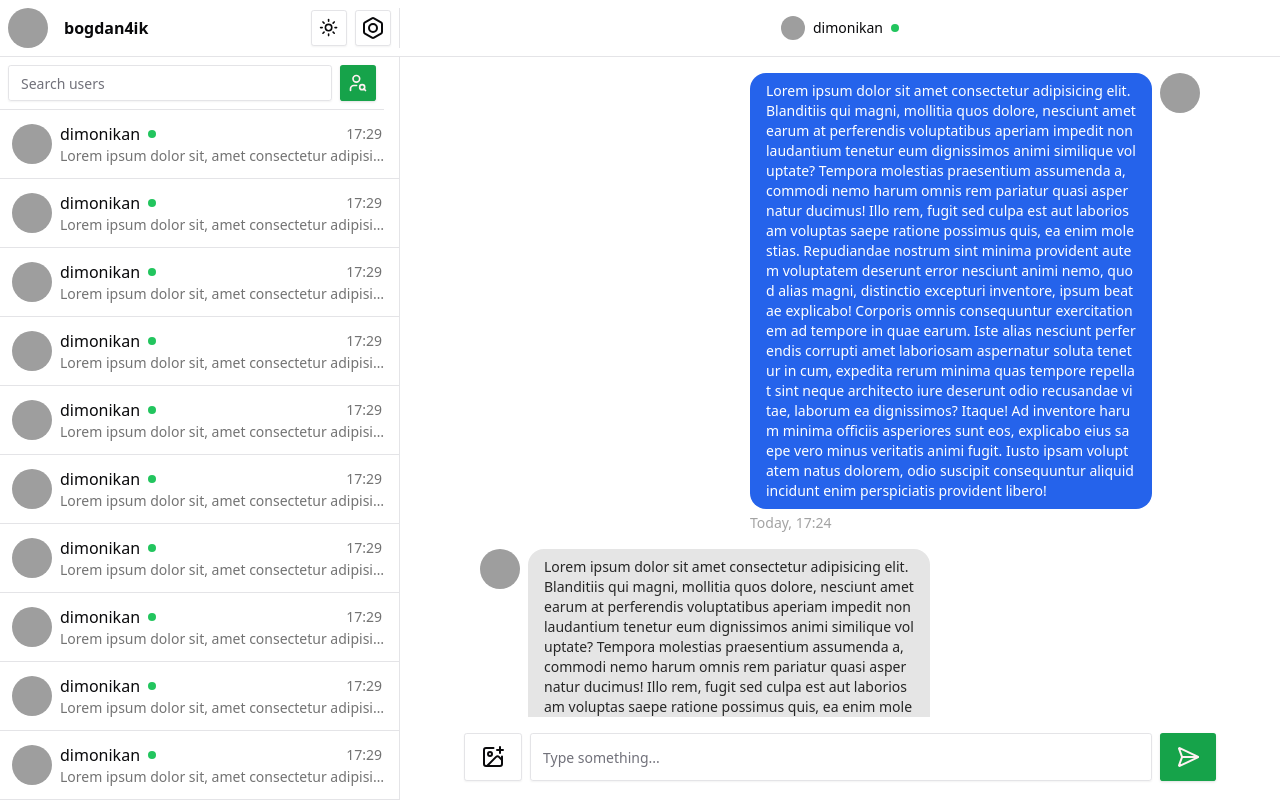
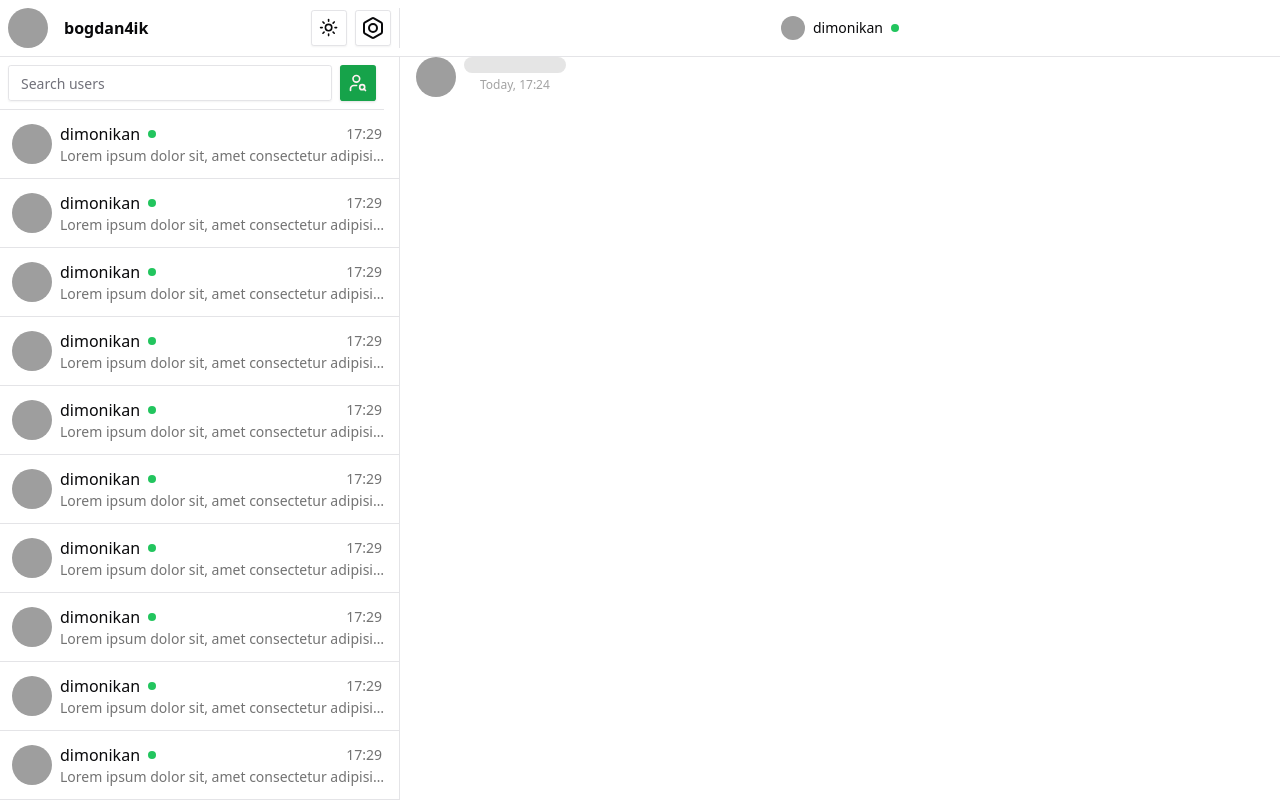
Before and after one commit to tanziqly/ChatApp, a React (Vite) app in the folder client/: page /chat in a window 1280 px wide. Built offline with nearby package versions, Linux system fonts and the light colour scheme; grey boxes are pictures that could not be loaded.

Commit message:
making messages

```diff
--- a/client/src/components/Message.tsx
+++ b/client/src/components/Message.tsx
@@ -1,6 +1,11 @@
 import { Avatar, AvatarFallback, AvatarImage } from "./ui/avatar";
 
-export default function Message({ myMessage }: { myMessage: boolean }) {
+interface Props {
+  myMessage: boolean;
+  children: string;
+}
+
+export default function Message({ myMessage, children }: Props) {
   return (
     <div
       className={`${
@@ -22,31 +27,15 @@ export default function Message({ myMessage }: { myMessage: boolean }) {
               myMessage
                 ? "bg-blue-600 text-white"
                 : "dark:bg-neutral-800 dark:text-white text-neutral-800 bg-neutral-200"
-            }`}
-            style={{ wordBreak: "break-all", overflowWrap: "break-word" }} // Добавлено новое свойство стиля
+            } break-words`} // Используем tailwind классы
+            // Добавлено свойство маркера для разбивки длинных слов
           >
-            Lorem ipsum dolor sit amet consectetur adipisicing elit. Blanditiis
-            qui magni, mollitia quos dolore, nesciunt amet earum at perferendis
-            voluptatibus aperiam impedit non laudantium tenetur eum dignissimos
-            animi similique voluptate? Tempora molestias praesentium assumenda
-            a, commodi nemo harum omnis rem pariatur quasi aspernatur ducimus!
-            Illo rem, fugit sed culpa est aut laboriosam voluptas saepe ratione
-            possimus quis, ea enim molestias. Repudiandae nostrum sint minima
-            provident autem voluptatem deserunt error nesciunt animi nemo, quod
-            alias magni, distinctio excepturi inventore, ipsum beatae explicabo!
-            Corporis omnis consequuntur exercitationem ad tempore in quae earum.
-            Iste alias nesciunt perferendis corrupti amet laboriosam aspernatur
-            soluta tenetur in cum, expedita rerum minima quas tempore repellat
-            sint neque architecto iure deserunt odio recusandae vitae, laborum
-            ea dignissimos? Itaque! Ad inventore harum minima officiis
-            asperiores sunt eos, explicabo eius saepe vero minus veritatis animi
-            fugit. Iusto ipsam voluptatem natus dolorem, odio suscipit
-            consequuntur aliquid incidunt enim perspiciatis provident libero!
+            {children}
           </div>
           <span
             className={`${
               myMessage ? "text-start" : "text-end"
-            } -right-11 text-sm text-neutral-400`}
+            } -right-11 text-xs px-4 text-neutral-400`}
           >
             Today, 17:24
           </span>
--- a/client/src/components/MessageArea.tsx
+++ b/client/src/components/MessageArea.tsx
@@ -1,19 +1,46 @@
-import Message from "./Message";
-import MessageInput from "./MessageInput";
+import { Avatar, AvatarFallback, AvatarImage } from "./ui/avatar";
 
-export default function MessageArea() {
+interface Props {
+  myMessage: boolean;
+  children: string;
+}
+
+export default function Message({ myMessage, children }: Props) {
   return (
-    <div className="md:flex hidden px-12 xl:px-16 2xl:px-32 flex-col h-full flex-1 w-full">
+    <div
+      className={`${
+        myMessage ? "justify-end" : "justify-start"
+      } px-4 w-full flex`}
+    >
       <div
-        className="flex-col h-full pt-4 flex items-end overflow-y-auto"
-        style={{ maxHeight: "calc(100vh - 140px)" }}
+        className={`${
+          myMessage ? "flex-row-reverse" : "flex-row"
+        } flex items-start gap-2 w-full max-w-[450px]`}
       >
-        <div className="w-full gap-4 flex-col flex">
-          <Message myMessage />
-          <Message />
+        <Avatar>
+          <AvatarImage src="https://github.com/shadcn.png" />
+          <AvatarFallback>CN</AvatarFallback>
+        </Avatar>
+        <div className="flex flex-col gap-1">
+          <div
+            className={`text-sm flex items-center px-4 py-2 rounded-2xl ${
+              myMessage
+                ? "bg-blue-600 text-white"
+                : "dark:bg-neutral-800 dark:text-white text-neutral-800 bg-neutral-200"
+            }`}
+            style={{ wordBreak: "break-all", overflowWrap: "break-word" }} // Добавлено новое свойство стиля
+          >
+            {children}
+          </div>
+          <span
+            className={`${
+              myMessage ? "text-start" : "text-end"
+            } -right-11 text-xs px-4 text-neutral-400`}
+          >
+            Today, 17:24
+          </span>
         </div>
       </div>
-      <MessageInput />
     </div>
   );
 }
```
